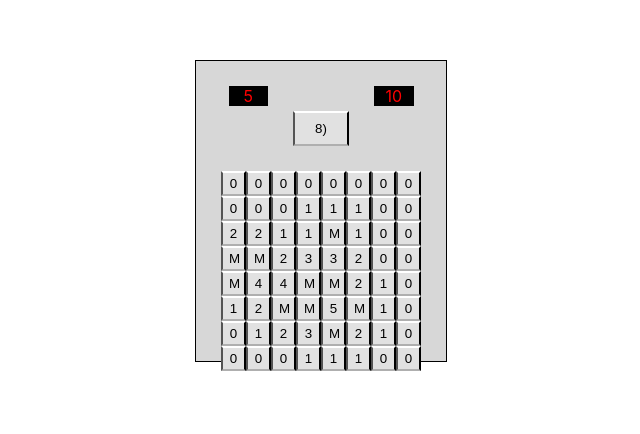
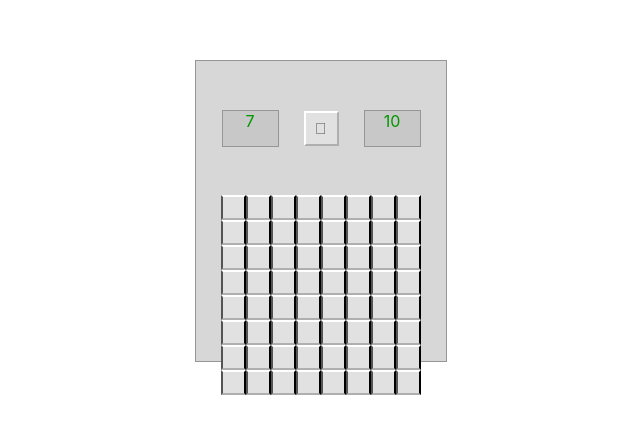
Before and after one commit to jerrywu28/minesweeper, a React (Create React App) app in the folder game/: page / in a window 1280 px wide. Shown: the part 132-566 px from the top of the page, without its empty margins (319-959 px from the left). Built offline with nearby package versions, Linux system fonts and the light colour scheme.

Commit message:
Added left-click to reveal the value of each square using CSS and event-handler in square component.

```diff
--- a/game/src/App.jsx
+++ b/game/src/App.jsx
@@ -1,6 +1,7 @@
 import React, { Component } from 'react';
 import Gameboard from './Gameboard.jsx';
 import Timer from './Timer.jsx';
+import Restart from './Restart.jsx';
 import Minesleft from './Minesleft.jsx';
 import './Styles/App.css';
 
@@ -93,7 +94,7 @@ class App extends Component {
       <div className="App">
         <div id="status-bar">
           <Timer id="timer" />
-          <button id="restart">8)</button>
+          <Restart />
           <Minesleft id="mines-left" remaining={this.state.remaining} />
         </div>
         <div id="game-board">
--- /dev/null
+++ b/game/src/Restart.jsx
@@ -0,0 +1,10 @@
+import React from 'react';
+import './Styles/Restart.css';
+
+const Restart = props => (
+  <div>
+    <button id="restart"></button>
+  </div>
+)
+
+export default Restart
--- a/game/src/Squares.jsx
+++ b/game/src/Squares.jsx
@@ -1,12 +1,21 @@
 import React from 'react';
 import './Styles/Squares.css';
 
-const Squares = props => (
-  <div>
-    {props.row.map((col, colIndex) => {
-      return <button key={colIndex} index={colIndex}>{col}</button>
-    })}
-  </div>
-)
+const Squares = props => {
+
+  const clickSquare = e => {
+    console.log(e.target.value);
+    e.target.innerText = e.target.value;
+    e.target.classList.add('left-clicked');
+  }
+
+  return (
+    <div>
+      {props.row.map((col, colIndex) => {
+        return <button key={colIndex} index={colIndex} value={col} onClick={e => clickSquare(e)}></button>
+      })}
+    </div>
+  )
+}
 
 export default Squares;
--- a/game/src/Styles/App.css
+++ b/game/src/Styles/App.css
@@ -3,7 +3,7 @@
   flex-direction: column;
   text-align: center;
   background-color: rgb(215, 215, 215);
-  border: 1px solid black;
+  border: 1px solid rgb(150, 150, 150);
   height: 250px;
   width: 200px;
   margin: 0 auto;
@@ -13,16 +13,10 @@
   #status-bar {
     flex: 1;
     display: flex;
+    align-items: center;
     flex-direction: row;
-    margin: 0 auto;
+    margin: 0 auto 3vh;
   }
-
-    #restart {
-      flex: 1;
-      height: 35px;
-      width: 35px;
-      margin: 25px;
-    }
 
   #game-board {
     flex: 3;
--- a/game/src/Styles/Minesleft.css
+++ b/game/src/Styles/Minesleft.css
@@ -1,7 +1,8 @@
 #mines-left {
   flex: 1;
-  background-color: black;
-  color: red;
-  height: 20px;
-  width: 50px;
+  background-color: rgb(200, 200, 200);
+  border: 1px solid rgb(150, 150, 150);
+  color: rgb(0, 150, 0);
+  height: 35px;
+  width: 55px;
 }
--- /dev/null
+++ b/game/src/Styles/Restart.css
@@ -0,0 +1,17 @@
+#restart {
+  flex: 1;
+  align-content: top;
+  border-left: 2px solid rgb(255, 255, 255);
+  border-right: 2px solid rgb(175, 175, 175);
+  font-size: 16px;
+  color: rgb(100, 100, 100);
+  height: 35px;
+  width: 35px;
+  margin: 25px;
+}
+
+#restart:active {
+  border-left: 2px solid rgb(175, 175, 175);
+  border-right: 2px solid rgb(235, 235, 235);
+  border-bottom: 2px solid rgb(235, 235, 235);
+}
--- a/game/src/Styles/Squares.css
+++ b/game/src/Styles/Squares.css
@@ -1,4 +1,5 @@
 button {
+  vertical-align: middle;
   background: rgb(225, 225, 225);
   border-top: 2px solid rgb(255, 255, 255);
   border-bottom: 2px solid rgb(175, 175, 175);
@@ -14,3 +15,7 @@ button:active {
 button:focus {
   outline: 0;
 }
+
+.left-clicked {
+  background-color: rgb(200, 200, 200);
+}
--- a/game/src/Styles/Timer.css
+++ b/game/src/Styles/Timer.css
@@ -1,7 +1,8 @@
 #timer-box {
   flex: 1;
-  background-color: black;
-  color: red;
-  height: 20px;
-  width: 50px;
+  background-color: rgb(200, 200, 200);
+  border: 1px solid rgb(150, 150, 150);
+  color: rgb(0, 150, 0);
+  height: 35px;
+  width: 55px;
 }
```
